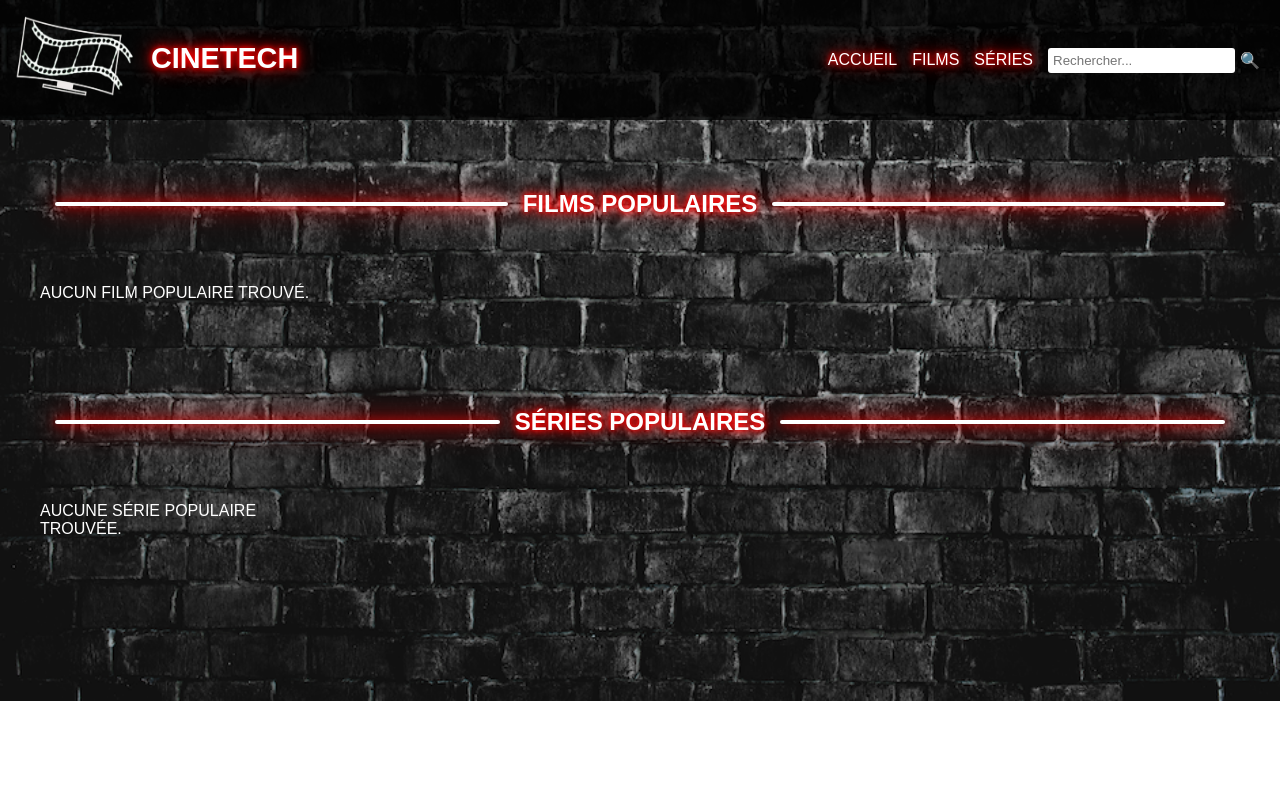
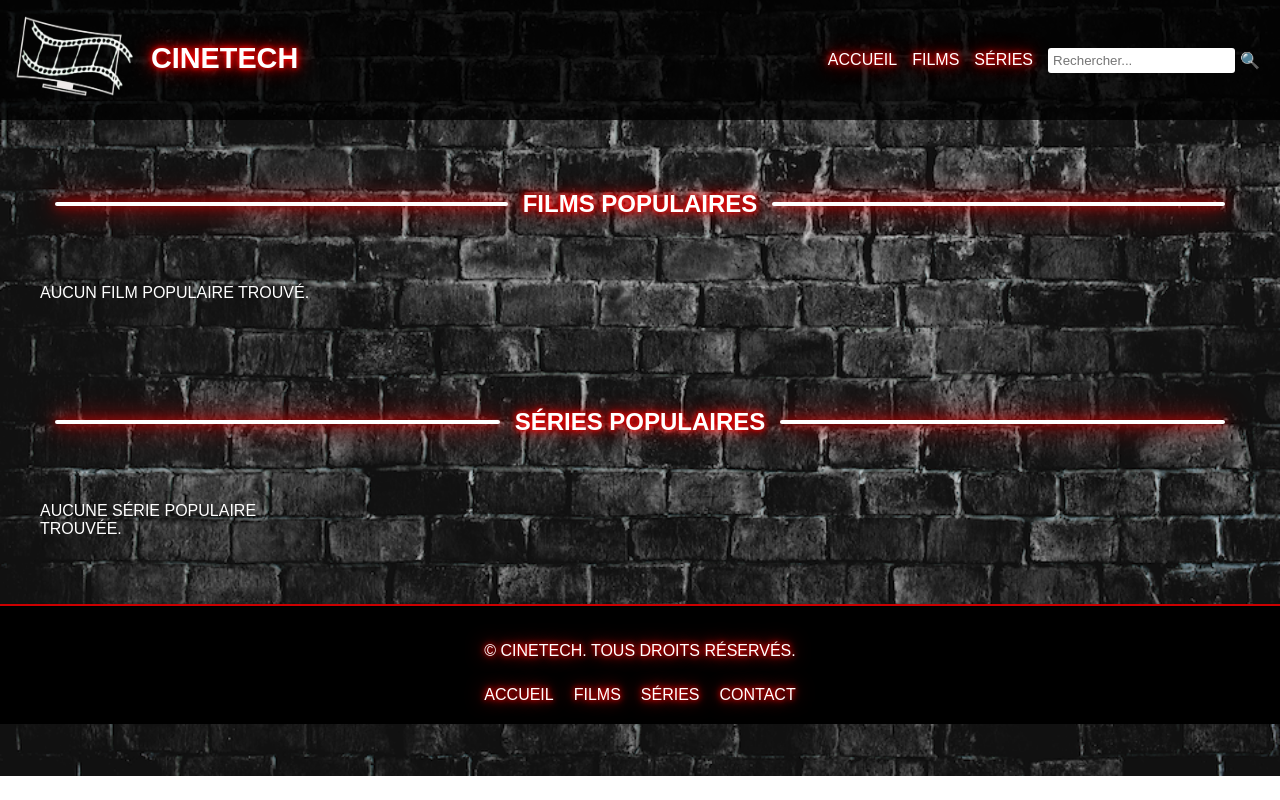
Before and after one commit to lucy-madec/cinetech, a PHP site: page / in a window 1280 px wide. Run offline with PHP 8.4, Linux system fonts and the light colour scheme; data that the repository does not hold is empty; some web fonts are replaced.

Commit message:
Add footer with neon style similar to header

```diff
--- a/public/css/style.css
+++ b/public/css/style.css
@@ -147,6 +147,43 @@
     color: #ddd;
 }
 
+/* Footer */
+.site-footer {
+    background-color: #000;
+    padding: 20px;
+    text-align: center;
+    display: flex;
+    flex-direction: column;
+    align-items: center;
+    justify-content: center;
+    color: white;
+    border-top: 2px solid rgba(255, 0, 0, 0.8); /* Red line to separate the footer */
+    margin-top: 30px;
+}
+
+.footer-content {
+    display: flex;
+    flex-direction: column;
+    align-items: center;
+    gap: 10px;
+}
+
+.footer-nav {
+    display: flex;
+    gap: 20px;
+}
+
+.footer-nav a {
+    color: #fff;
+    text-decoration: none;
+    font-size: 1em;
+    text-shadow: 0 0 5px #ff0000, 0 0 10px #ff0000, 0 0 20px #ff0000; /* Effet néon rouge */
+}
+
+.footer-nav a:hover {
+    text-decoration: underline;
+}
+
 /* Style responsive */
 @media (min-width: 768px) {
     .items-grid {
--- a/src/views/home.php
+++ b/src/views/home.php
@@ -65,6 +65,17 @@
             <?php endif; ?>
         </div>
     </div>
+    <footer class="site-footer">
+        <div class="footer-content">
+            <p class="neon-text">© Cinetech. Tous droits réservés.</p>
+            <nav class="footer-nav">
+                <a href="?page=home" class="neon-text">Accueil</a>
+                <a href="?page=movies">Films</a>
+                <a href="?page=series" class="neon-text">Séries</a>
+                <a href="?page=contact">Contact</a>
+            </nav>
+        </div>
+    </footer>
 </body>
 
 </html>
```
